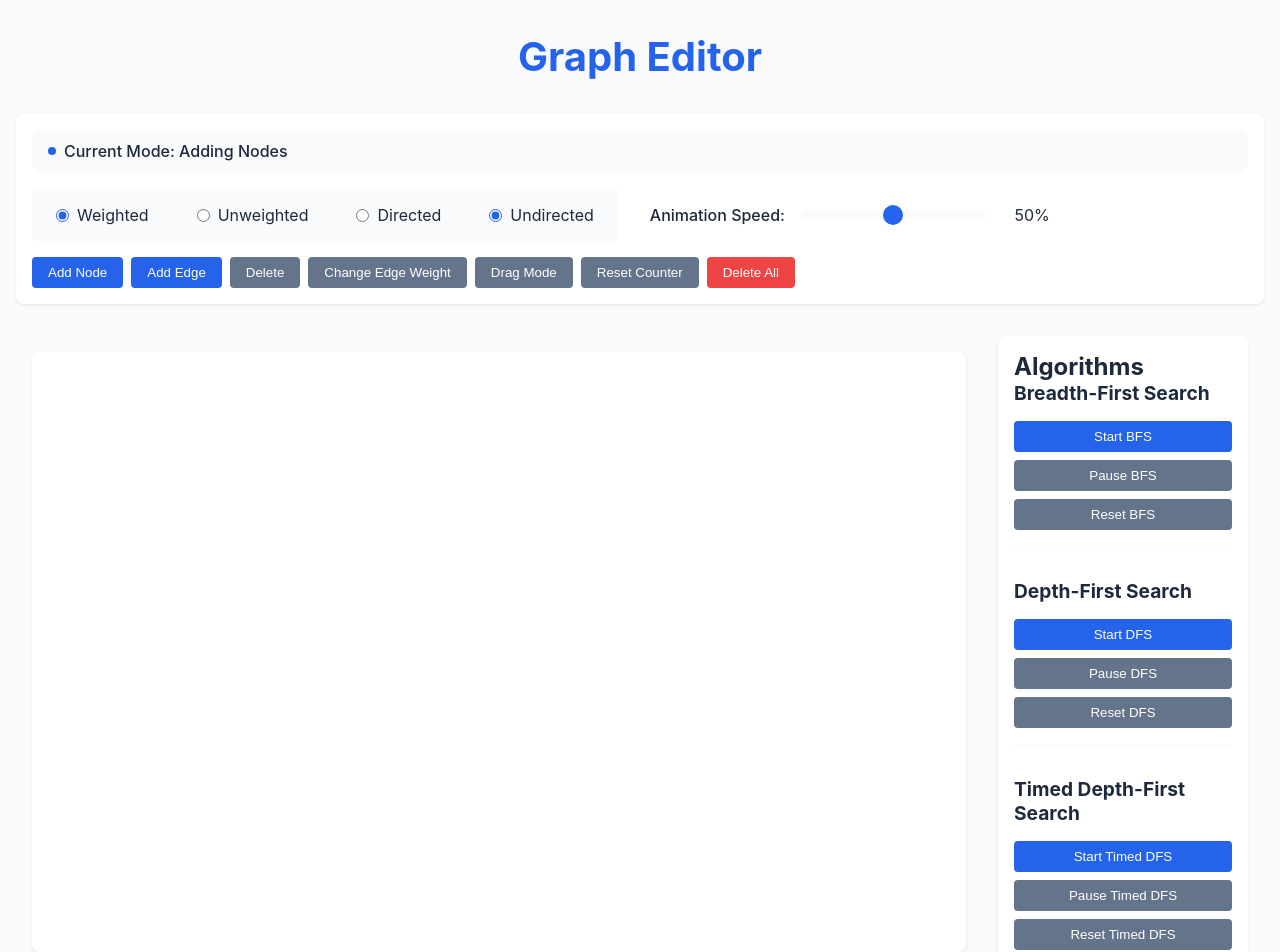
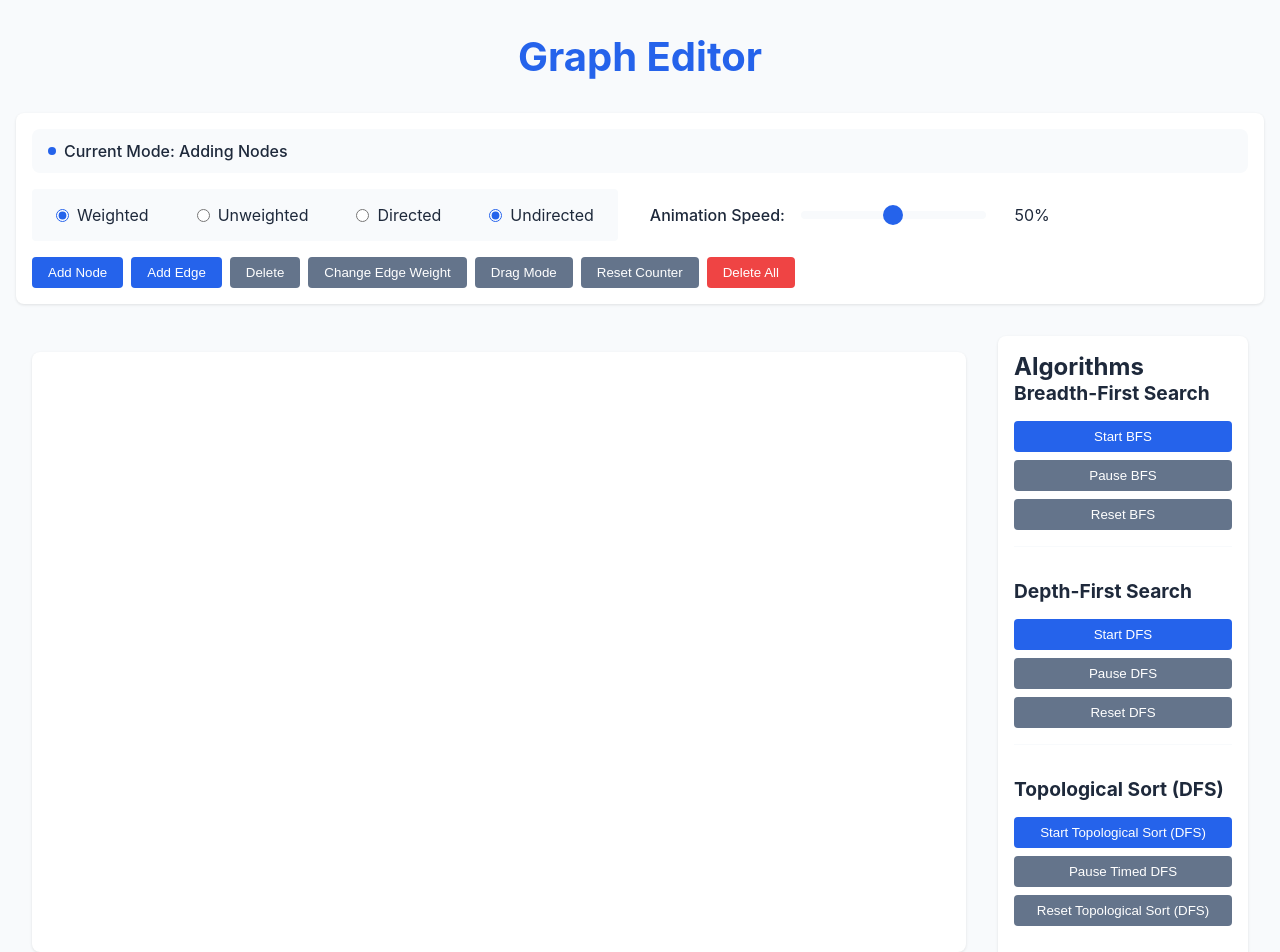
Before and after one commit to Peter-Shamoun/Graph-Theory, a React (Create React App) app: page / in a window 1280 px wide. Shown: the top 952 px of the page. Built offline with nearby package versions, Linux system fonts and the light colour scheme.

Commit message:
topological dfs, v3 fix, topy time, final?

```diff
--- a/src/App.js
+++ b/src/App.js
@@ -1196,7 +1196,7 @@ export default function GraphEditor() {
 
           {(timedDfsAnimationState.isRunning || timedDfsAnimationState.visitedNodes.size > 0) && (
             <div className="timed-dfs-status-container">
-              <h3>Timed DFS Status</h3>
+              <h3>Timed Topological Sort (DFS) Status</h3>
               <div className="dfs-status">
                 <div className="current-node">
                   <strong>Current Node:</strong> {
@@ -1333,7 +1333,7 @@ export default function GraphEditor() {
           </div>
 
           <div className="algorithm-section">
-            <h3>Timed Depth-First Search</h3>
+            <h3>Topological Sort (DFS)</h3>
             <div className="algorithm-controls">
               <button
                 className="btn btn-primary"
@@ -1343,7 +1343,7 @@ export default function GraphEditor() {
                 }}
                 disabled={timedDfsAnimationState.isRunning}
               >
-                Start Timed DFS
+                Start Topological Sort (DFS)
               </button>
               <button
                 className="btn btn-secondary"
@@ -1357,7 +1357,7 @@ export default function GraphEditor() {
                 onClick={resetTimedDFS}
                 disabled={!timedDfsAnimationState.isRunning && !timedDfsAnimationState.visitedNodes.size}
               >
-                Reset Timed DFS
+                Reset Topological Sort (DFS)
               </button>
             </div>
           </div>
```
